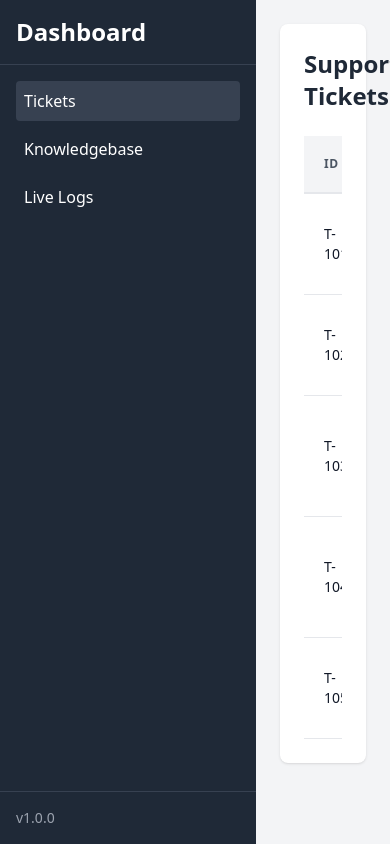
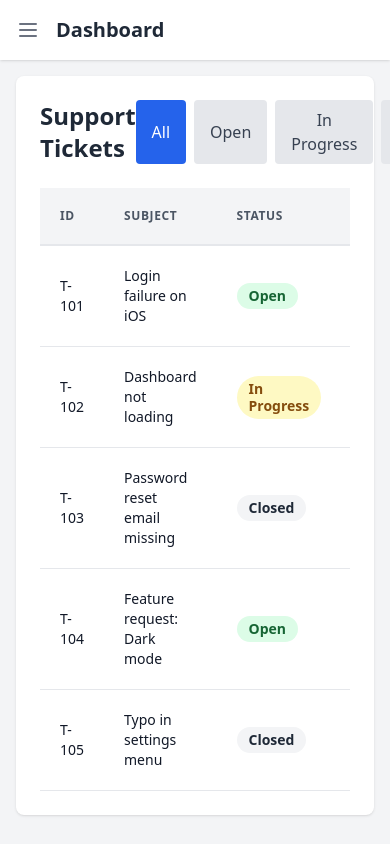
Before and after one commit to jeno1990/TruboVets-Assessment, an Angular app in the folder webpage/: page /tickets in a window 390 px wide. Built offline with nearby package versions, Linux system fonts and the light colour scheme.

Commit message:
maintain the responsiveness of the webpage on different device size

```diff
--- a/webpage/src/app/app.component.html
+++ b/webpage/src/app/app.component.html
@@ -1,6 +1,22 @@
-<div class="flex h-screen bg-gray-100">
-  <app-sidebar></app-sidebar>
-  <main class="flex-1 overflow-auto p-6">
-    <router-outlet></router-outlet>
-  </main>
+<div class="flex h-screen bg-gray-100 overflow-hidden">
+  <!-- Sidebar (handles its own responsive visibility) -->
+  <app-sidebar #sidebar></app-sidebar>
+
+  <!-- Main Content -->
+  <div class="flex-1 flex flex-col overflow-hidden">
+    <!-- Mobile Header -->
+    <header class="bg-white shadow p-4 md:hidden flex items-center">
+      <button (click)="sidebar.toggle()" class="text-gray-500 hover:text-gray-700 focus:outline-none">
+        <svg class="h-6 w-6" fill="none" viewBox="0 0 24 24" stroke="currentColor">
+          <path stroke-linecap="round" stroke-linejoin="round" stroke-width="2" d="M4 6h16M4 12h16M4 18h16" />
+        </svg>
+      </button>
+      <span class="ml-4 text-xl font-bold text-gray-800">Dashboard</span>
+    </header>
+
+    <!-- Content Area -->
+    <main class="flex-1 overflow-auto p-4 md:p-6">
+      <router-outlet></router-outlet>
+    </main>
+  </div>
 </div>
--- a/webpage/src/app/sidebar/sidebar.component.css
+++ b/webpage/src/app/sidebar/sidebar.component.css
@@ -0,0 +1,4 @@
+:host {
+    display: block;
+    height: 100%;
+}
--- a/webpage/src/app/sidebar/sidebar.component.html
+++ b/webpage/src/app/sidebar/sidebar.component.html
@@ -1,26 +1,41 @@
-<div class="h-screen w-64 bg-gray-800 text-white flex flex-col">
-  <div class="p-4 text-2xl font-bold border-b border-gray-700">
-    Dashboard
+<!-- Mobile Overlay -->
+<div *ngIf="isOpen" (click)="close()" class="fixed inset-0 bg-black bg-opacity-50 z-20 md:hidden"></div>
+
+<!-- Sidebar -->
+<div [class.translate-x-0]="isOpen"
+     [class.-translate-x-full]="!isOpen"
+     class="fixed inset-y-0 left-0 z-30 w-64 bg-gray-800 text-white transition duration-300 transform md:relative md:translate-x-0 flex flex-col md:h-full">
+
+  <div class="flex items-center justify-between p-4 border-b border-gray-700">
+    <div class="text-2xl font-bold">Dashboard</div>
+    <!-- Close button for mobile -->
+    <button (click)="close()" class="md:hidden text-gray-400 hover:text-white focus:outline-none">
+      <svg class="h-6 w-6" fill="none" viewBox="0 0 24 24" stroke="currentColor">
+        <path stroke-linecap="round" stroke-linejoin="round" stroke-width="2" d="M6 18L18 6M6 6l12 12" />
+      </svg>
+    </button>
   </div>
+
   <nav class="flex-1 p-4">
     <ul class="space-y-2">
       <li>
-        <a routerLink="/tickets" routerLinkActive="bg-gray-700" class="block p-2 rounded hover:bg-gray-700 cursor-pointer">
+        <a routerLink="/tickets" routerLinkActive="bg-gray-700" (click)="close()" class="block p-2 rounded hover:bg-gray-700 cursor-pointer">
           Tickets
         </a>
       </li>
       <li>
-        <a routerLink="/knowledgebase" routerLinkActive="bg-gray-700" class="block p-2 rounded hover:bg-gray-700 cursor-pointer">
+        <a routerLink="/knowledgebase" routerLinkActive="bg-gray-700" (click)="close()" class="block p-2 rounded hover:bg-gray-700 cursor-pointer">
           Knowledgebase
         </a>
       </li>
       <li>
-        <a routerLink="/logs" routerLinkActive="bg-gray-700" class="block p-2 rounded hover:bg-gray-700 cursor-pointer">
+        <a routerLink="/logs" routerLinkActive="bg-gray-700" (click)="close()" class="block p-2 rounded hover:bg-gray-700 cursor-pointer">
           Live Logs
         </a>
       </li>
     </ul>
   </nav>
+
   <div class="p-4 border-t border-gray-700 text-sm text-gray-400">
     v1.0.0
   </div>
--- a/webpage/src/app/sidebar/sidebar.component.ts
+++ b/webpage/src/app/sidebar/sidebar.component.ts
@@ -6,5 +6,13 @@ import { Component } from '@angular/core';
   styleUrls: ['./sidebar.component.css']
 })
 export class SidebarComponent {
+  isOpen = false;
 
+  toggle() {
+    this.isOpen = !this.isOpen;
+  }
+
+  close() {
+    this.isOpen = false;
+  }
 }
```
